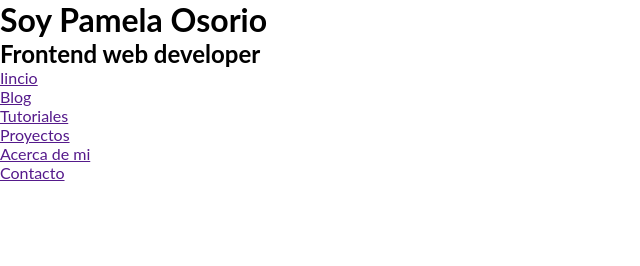
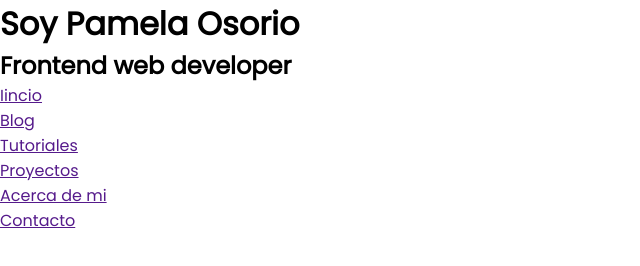
Before and after one commit to pamesorioz/pamesorioz, a plain HTML site: page index.html in a window 1280 px wide. Shown: the whole page, without its empty margins (0-640 px from the left). Drawn offline with Linux system fonts and the light colour scheme.

Commit message:
se agrego familia de fuente a los estilos

```diff
--- a/estilos.css
+++ b/estilos.css
@@ -4,6 +4,6 @@
     box-sizing: border-box;
 }
 body{
-    font-family: lato;
+    font-family: 'Poppins', sans-serif;
 
 }
```
